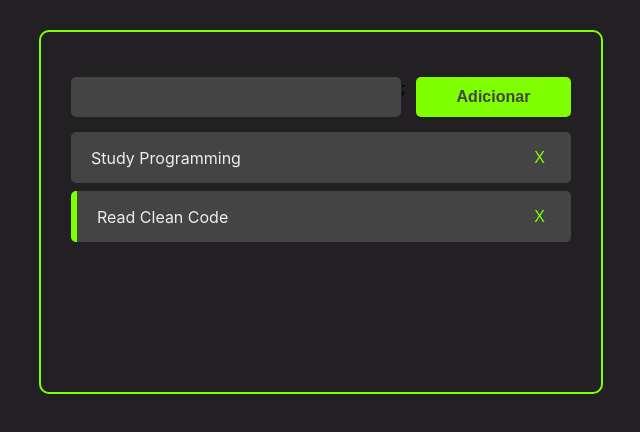
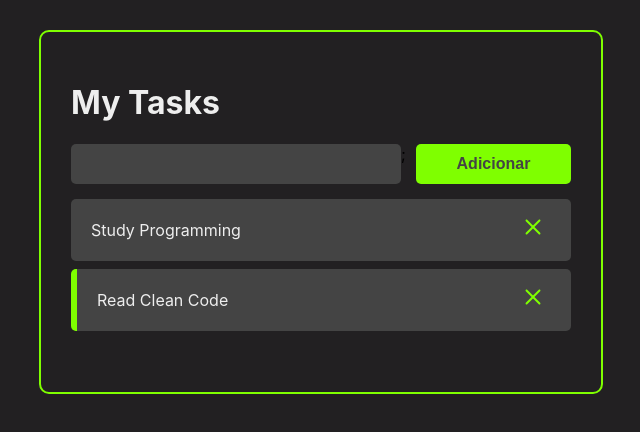
Before and after one commit to Vini03-Alcantra/Todo_list_React, a React (Create React App) app: page / in a window 1280 px wide. Shown: the top 432 px of the page, without its empty margins (319-959 px from the left). Built offline with nearby package versions, Linux system fonts and the light colour scheme.

Commit message:
Estilizando Header

```diff
--- a/package.json
+++ b/package.json
@@ -8,6 +8,7 @@
     "@testing-library/user-event": "^12.8.3",
     "react": "^17.0.2",
     "react-dom": "^17.0.2",
+    "react-icons": "^4.2.0",
     "react-scripts": "4.0.3",
     "uuid": "^8.3.2",
     "web-vitals": "^1.1.2"
--- a/src/App.js
+++ b/src/App.js
@@ -1,6 +1,7 @@
 import React, {useState} from 'react';
 import {v4 as uuidv4} from 'uuid'
 
+import Header from "./components/Header"
 import Tasks from "./components/Tasks";
 import AddTask from './components/AddTask';
 
@@ -50,6 +51,7 @@ const App = () => {
   return (
     <>
       <div className="container">
+        <Header />
         <AddTask handleTaskAddition={handleTaskAddition} />
         <Tasks
           tasks={tasks}
--- /dev/null
+++ b/src/components/Header.jsx
@@ -0,0 +1,7 @@
+import React from "react";
+
+const Header = () => {
+    return <h1 style={{color: "#eee"}}>My Tasks</h1>
+}
+
+export default Header;
--- a/src/components/Task.css
+++ b/src/components/Task.css
@@ -16,6 +16,6 @@
 .remove-task-button{
     background-color: #444;
     border: none;
-    font-size: 16px;
+    font-size: 24px;
     color: chartreuse;
 }
--- a/src/components/Task.js
+++ b/src/components/Task.js
@@ -1,4 +1,5 @@
 import React from "react";
+import {CgClose} from 'react-icons/cg';
 import "./Task.css"
 
 const Task = ({task, handleTaskClick, handleTaskDeletion}) => {
@@ -16,8 +17,8 @@ const Task = ({task, handleTaskClick, handleTaskDeletion}) => {
                 className="remove-task-button"
                 onClick={() => handleTaskDeletion(task.id)}
             >
-                    X
-                </button>
+                <CgClose />
+            </button>
         </div>
 
     </div>
```
Also changed, not shown: 1 other file (tests, documents, lock files or other folders).
